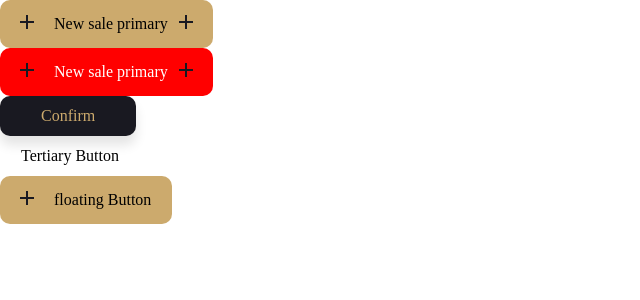
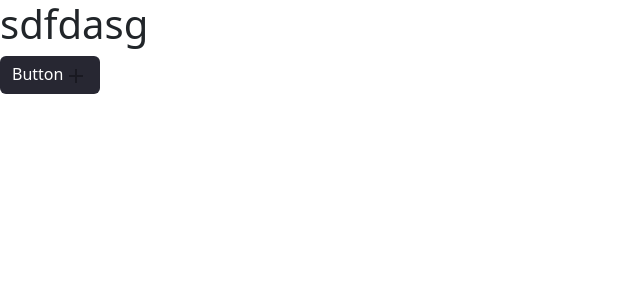
Before and after one commit to hiteshpatidarhp020/parlour_works, a React (Create React App) app: page / in a window 1280 px wide. Shown: the top 300 px of the page, without its empty margins (0-640 px from the left). Built offline with nearby package versions, Linux system fonts and the light colour scheme.

Commit message:
dropdown component

```diff
--- a/package.json
+++ b/package.json
@@ -8,7 +8,9 @@
     "@testing-library/jest-dom": "^5.17.0",
     "@testing-library/react": "^13.4.0",
     "@testing-library/user-event": "^13.5.0",
+    "bootstrap": "^5.3.2",
     "react": "^18.2.0",
+    "react-bootstrap": "^2.9.0",
     "react-dom": "^18.2.0",
     "react-scripts": "5.0.1",
     "styled-components": "^6.0.8",
--- a/src/App.css
+++ b/src/App.css
@@ -36,3 +36,4 @@
     transform: rotate(360deg);
   }
 }
+/* custom.css */
--- a/src/index.js
+++ b/src/index.js
@@ -5,12 +5,15 @@ import "./index.css";
 import reportWebVitals from "./reportWebVitals";
 import PwButton from "./lib/design-system/component/pw-button";
 import IcPlus from "./lib/design-system/icons/IcPlus";
-
+import ButtonDarkExample from "./lib/design-system/component/pw-dropdown";
+import "../node_modules/react-bootstrap/dist/react-bootstrap";
+import "../node_modules/bootstrap/dist/css/bootstrap.css";
 const root = ReactDOM.createRoot(document.getElementById("root"));
 root.render(
   <React.StrictMode>
     <div>
-      <PwButton kind="primary" prefix={<IcPlus />} suffix={<IcPlus />}>
+      <ButtonDarkExample width="100px" />
+      {/*<PwButton kind="primary" prefix={<IcPlus />} suffix={<IcPlus />}>
         New sale primary
       </PwButton>
       <PwButton
@@ -27,7 +30,7 @@ root.render(
       <PwButton kind="tertiary">Tertiary Button</PwButton>
       <PwButton kind="floating" prefix={<IcPlus />}>
         floating Button
-      </PwButton>
+</PwButton>*/}
     </div>
   </React.StrictMode>
 );
--- /dev/null
+++ b/src/lib/design-system/component/pw-dropdown/index.js
@@ -0,0 +1,36 @@
+import Dropdown from "react-bootstrap/Dropdown";
+import "./pw-dropdown.css";
+import IcPlus from "../../icons/IcPlus";
+import PwIcon from "../pw-icon";
+
+/**@jsxImportSource @emotion/react */
+import { css } from "@emotion/react";
+
+function ButtonDarkExample({ width }) {
+  const itesms = css`
+    width: ${width};
+  `;
+  return (
+    <>
+      <h1 css={itesms}>sdfdasg</h1>
+      <Dropdown css={itesms} data-bs-theme="dark" className="dropmain">
+        <Dropdown.Toggle id="dropdown-button-dark-example1" variant="secondary">
+          Button
+          <PwIcon className="rotate-icon " ic={<IcPlus />} />
+        </Dropdown.Toggle>
+        <div css={itesms}>
+          <Dropdown.Menu>
+            <Dropdown.Item href="#/action-1" active>
+              Action
+            </Dropdown.Item>
+            <Dropdown.Item href="#/action-2">Ano </Dropdown.Item>
+            <Dropdown.Item href="#/action-3">Some </Dropdown.Item>
+            <Dropdown.Item href="#/action-4">Sepa </Dropdown.Item>
+          </Dropdown.Menu>
+        </div>
+      </Dropdown>
+    </>
+  );
+}
+
+export default ButtonDarkExample;
--- /dev/null
+++ b/src/lib/design-system/component/pw-dropdown/pw-dropdown.css
@@ -0,0 +1,33 @@
+.rotate-icon {
+  /* position: absolute; */
+  /* top: 50%; */
+  /* right: 0; */
+  transition: transform 0.3s ease;
+  /* margin-left: 29px; */
+}
+
+.dropdown.show .rotate-icon {
+  transform: rotate(180deg);
+}
+.dropdown {
+  /* width: fit-content !important; */
+  /* position: relative; */
+}
+.dropdown-toggle::after {
+  display: none !important;
+}
+.dropdown-toggle {
+  border-radius: 6px !important;
+  background: #272732 !important;
+  width: 100% !important;
+  text-align: start !important;
+  border: none !important;
+  display: flex !important;
+  justify-content: space-between !important;
+}
+.dropdown-menu {
+  width: 100% !important;
+  padding: 0;
+  min-width: fit-content !important;
+  /* background-color: red !important; */
+}
```
Also changed, not shown: 1 other file (tests, documents, lock files or other folders).
